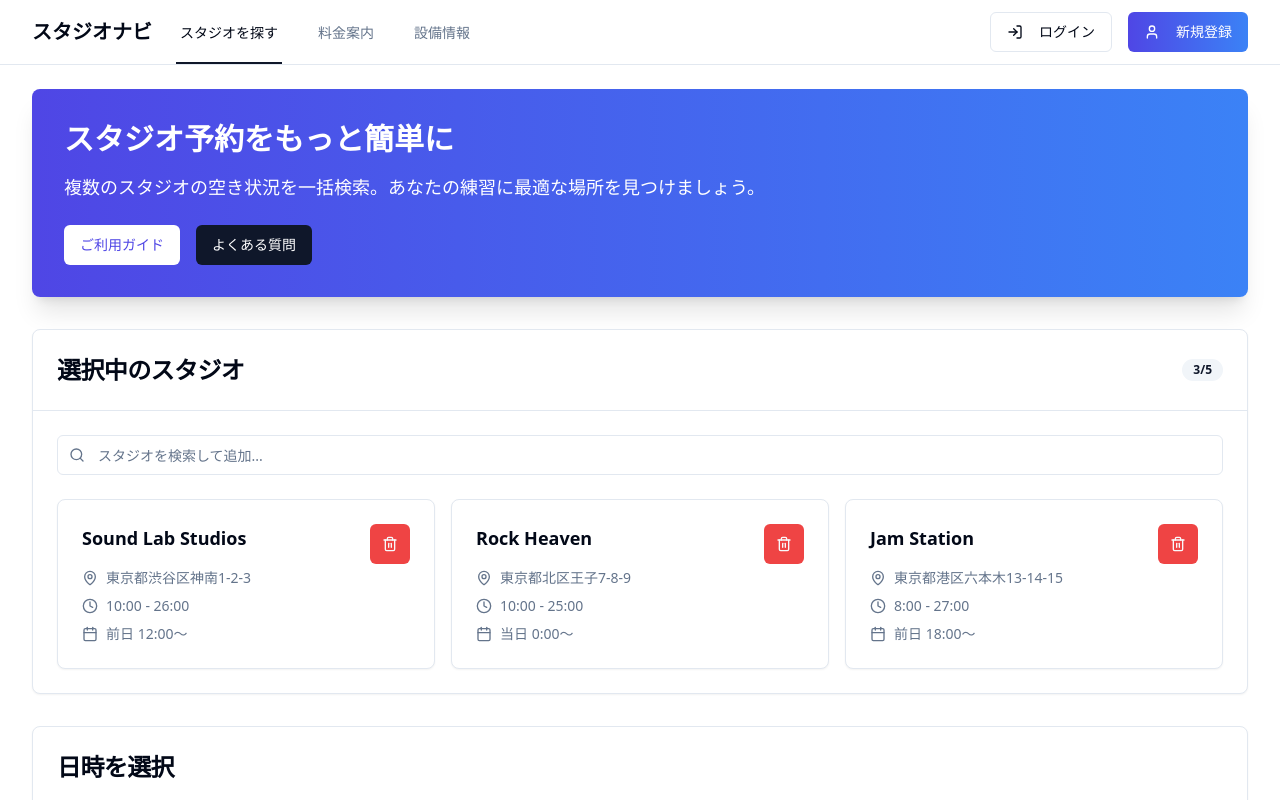
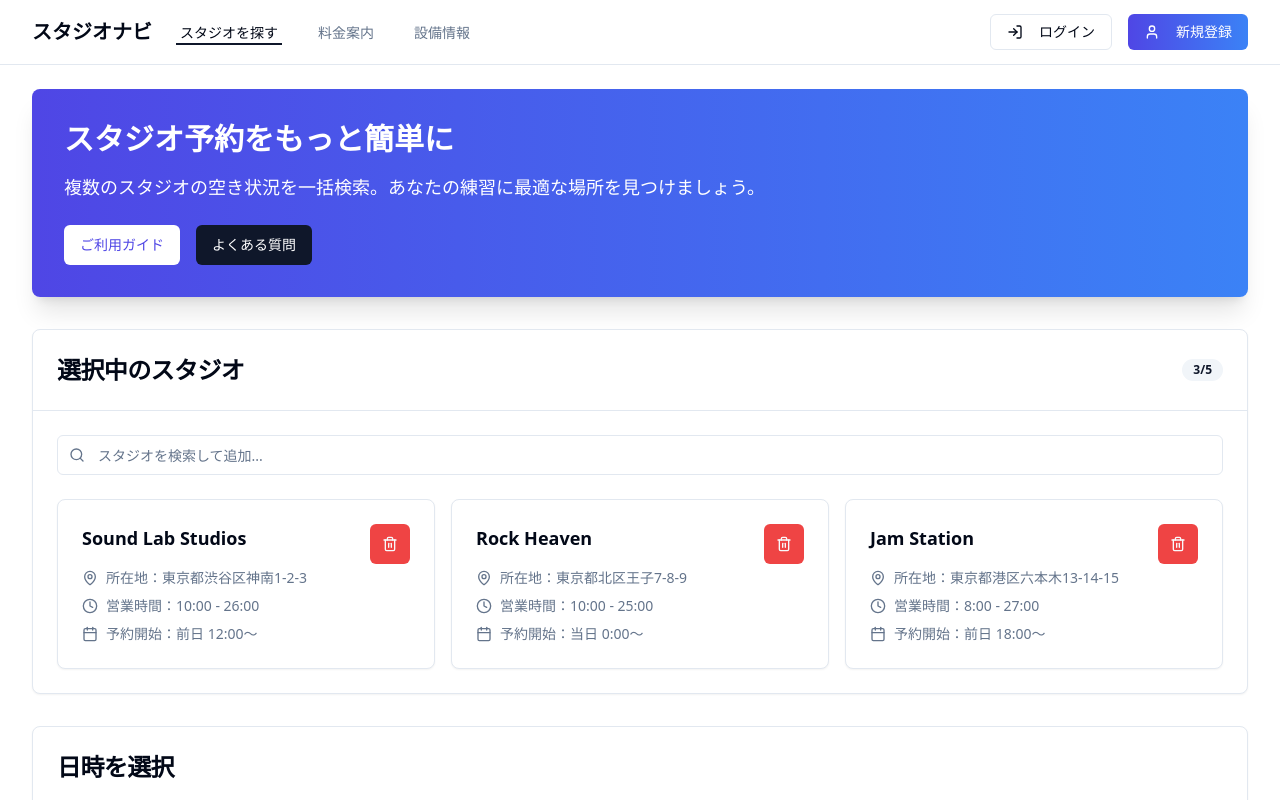
Before and after one commit to kawasakikaito/studionavi, a React (Vite) app in the folder frontend/: page / in a window 1280 px wide. Shown: the top 800 px of the page. Built offline with nearby package versions, Linux system fonts and the light colour scheme.

Commit message:
ヘッダーレスポンシブ対応/スタジオの詳細表示形式変更

```diff
--- a/frontend/src/App_temp.tsx
+++ b/frontend/src/App_temp.tsx
@@ -22,6 +22,14 @@ import {
   SelectTrigger,
   SelectValue,
 } from "@/components/ui/select";
+import {
+  Sheet,
+  SheetContent,
+  SheetHeader,
+  SheetTitle,
+  SheetTrigger,
+  SheetClose,
+} from "@/components/ui/sheet";
 import { format } from "date-fns";
 import { cn, mainGradient } from "@/lib/utils";
 import { Calendar as CalendarComponent } from "@/components/ui/calendar";
@@ -168,11 +176,12 @@ const MusicStudioBookingApp = () => {
       <header className="bg-background border-b">
         <div className="container mx-auto">
           <div className="flex justify-between h-16">
-            <div className="flex">
-              <div className="flex-shrink-0 flex items-center">
+            <div className="flex items-center">
+              <div className="flex-shrink-0">
                 <h1 className="text-xl font-bold">スタジオナビ</h1>
               </div>
-              <nav className="hidden sm:ml-6 sm:flex sm:space-x-8">
+              {/* Desktop Navigation */}
+              <nav className="hidden md:ml-6 md:flex md:space-x-8">
                 <a className="border-primary text-foreground inline-flex items-center px-1 pt-1 border-b-2 text-sm font-medium">
                   スタジオを探す
                 </a>
@@ -184,54 +193,66 @@ const MusicStudioBookingApp = () => {
                 </a>
               </nav>
             </div>
-            <div className="hidden sm:ml-6 sm:flex sm:items-center sm:space-x-4">
-              <Button variant="outline">
+
+            {/* Desktop Buttons */}
+            <div className="hidden md:flex md:items-center md:space-x-4">
+              <Button variant="outline" className="h-9">
                 <LogIn className="h-4 w-4 mr-2" />
                 ログイン
               </Button>
-              <Button variant="gradient">
+              <Button variant="gradient" className="h-9">
                 <User className="h-4 w-4 mr-2" />
                 新規登録
               </Button>
             </div>
-            <div className="flex items-center sm:hidden">
-              <Button
-                variant="default"
-                size="icon"
-                onClick={() => setIsMobileMenuOpen(!isMobileMenuOpen)}
-              >
-                <Menu className="h-6 w-6" />
-              </Button>
+
+            {/* Mobile Menu */}
+            <div className="flex items-center md:hidden">
+              <Sheet>
+                <SheetTrigger asChild>
+                  <Button variant="default" size="icon" className="h-9 w-9">
+                    <Menu className="h-5 w-5" />
+                  </Button>
+                </SheetTrigger>
+                <SheetContent side="right" className="w-80">
+                  <SheetHeader>
+                    <SheetTitle>メニュー</SheetTitle>
+                  </SheetHeader>
+                  <div className="flex flex-col space-y-4 mt-6">
+                    <div className="space-y-3">
+                      <a className="flex items-center text-sm font-medium text-primary">
+                        スタジオを探す
+                      </a>
+                      <a className="flex items-center text-sm font-medium text-muted-foreground hover:text-foreground">
+                        料金案内
+                      </a>
+                      <a className="flex items-center text-sm font-medium text-muted-foreground hover:text-foreground">
+                        設備情報
+                      </a>
+                    </div>
+                    <div className="pt-6 border-t space-y-3">
+                      <Button
+                        variant="outline"
+                        className="w-full justify-start h-9"
+                      >
+                        <LogIn className="h-4 w-4 mr-2" />
+                        ログイン
+                      </Button>
+                      <Button
+                        variant="gradient"
+                        className="w-full justify-start h-9"
+                      >
+                        <User className="h-4 w-4 mr-2" />
+                        新規登録
+                      </Button>
+                    </div>
+                  </div>
+                </SheetContent>
+              </Sheet>
             </div>
           </div>
         </div>
       </header>
-      {/* Mobile menu */}
-      {isMobileMenuOpen && (
-        <div className="sm:hidden bg-background border-b">
-          <div className="pt-2 pb-3 space-y-1">
-            <a className="bg-primary/10 border-primary text-primary block pl-3 pr-4 py-2 border-l-4 text-base font-medium">
-              スタジオを探す
-            </a>
-            <a className="border-transparent text-muted-foreground hover:bg-accent hover:text-foreground block pl-3 pr-4 py-2 border-l-4 text-base font-medium">
-              料金案内
-            </a>
-            <a className="border-transparent text-muted-foreground hover:bg-accent hover:text-foreground block pl-3 pr-4 py-2 border-l-4 text-base font-medium">
-              設備情報
-            </a>
-          </div>
-          <div className="pt-4 pb-3 border-t">
-            <div className="space-y-1">
-              <a className="block px-4 py-2 text-base font-medium text-muted-foreground hover:text-foreground hover:bg-accent">
-                ログイン
-              </a>
-              <a className="block px-4 py-2 text-base font-medium text-muted-foreground hover:text-foreground hover:bg-accent">
-                新規登録
-              </a>
-            </div>
-          </div>
-        </div>
-      )}
 
       {/* Main content */}
       <main className="container mx-auto py-6">
@@ -317,15 +338,21 @@ const MusicStudioBookingApp = () => {
                           <div className="space-y-2 text-sm">
                             <div className="flex items-center text-muted-foreground">
                               <MapPin className="h-4 w-4 mr-2" />
-                              {studio.address}
+                              <span className="flex-1">
+                                所在地：{studio.address}
+                              </span>
                             </div>
                             <div className="flex items-center text-muted-foreground">
                               <Clock className="h-4 w-4 mr-2" />
-                              {studio.hours}
+                              <span className="flex-1">
+                                営業時間：{studio.hours}
+                              </span>
                             </div>
                             <div className="flex items-center text-muted-foreground">
                               <Calendar className="h-4 w-4 mr-2" />
-                              {studio.bookingStart}
+                              <span className="flex-1">
+                                予約開始：{studio.bookingStart}
+                              </span>
                             </div>
                           </div>
                         </div>
```
